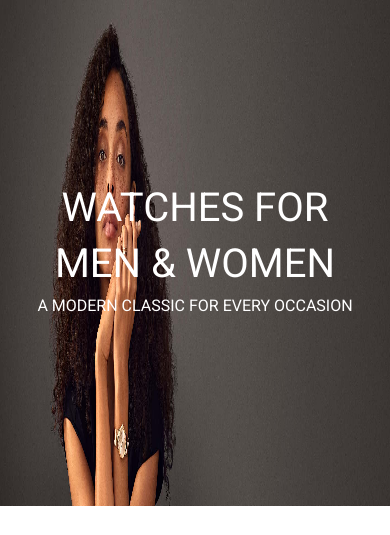
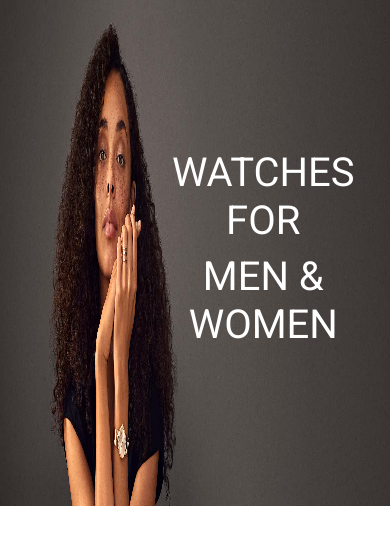
Before and after one commit to priince938/ecommercetemplate, a PHP site: page /product.html in a window 390 px wide. Shown: the part 98-633 px from the top of the page. Run offline with PHP 8.4, Linux system fonts and the light colour scheme.

Commit message:
product-banner margin add

```diff
--- a/css/style.css
+++ b/css/style.css
@@ -254,6 +254,7 @@ section {
 /* product view */
 
 #product-view-banner {
+    object-fit: contain;
     color: white;
     margin-top: 0%;
     background-repeat: no-repeat;
@@ -495,6 +496,7 @@ ul.dote {
         color:white;
         font-size: 4rem;
     }
+    .product-view-banner-heading{
+        margin-left: 35%;
+    }
 }
-
-@media (min-width: 768px) and (max-width: 1024px) {}
--- a/product.html
+++ b/product.html
@@ -52,10 +52,10 @@
   <section id="product-view-banner">
     <div class="container-fluid">
       <div class="row justify-content-end">
-        <div class="col-md-6">
+        <div class="col-md-6 product-view-banner-heading">
           <h1>Watches for</h1>
           <h1>Men & women</h1>
-          <h6>A MODERN CLASSIC FOR EVERY OCCASION</h6>
+          <h6 class="d-none d-sm-block">A MODERN CLASSIC FOR EVERY OCCASION</h6>
 
         </div>
       </div>
```
